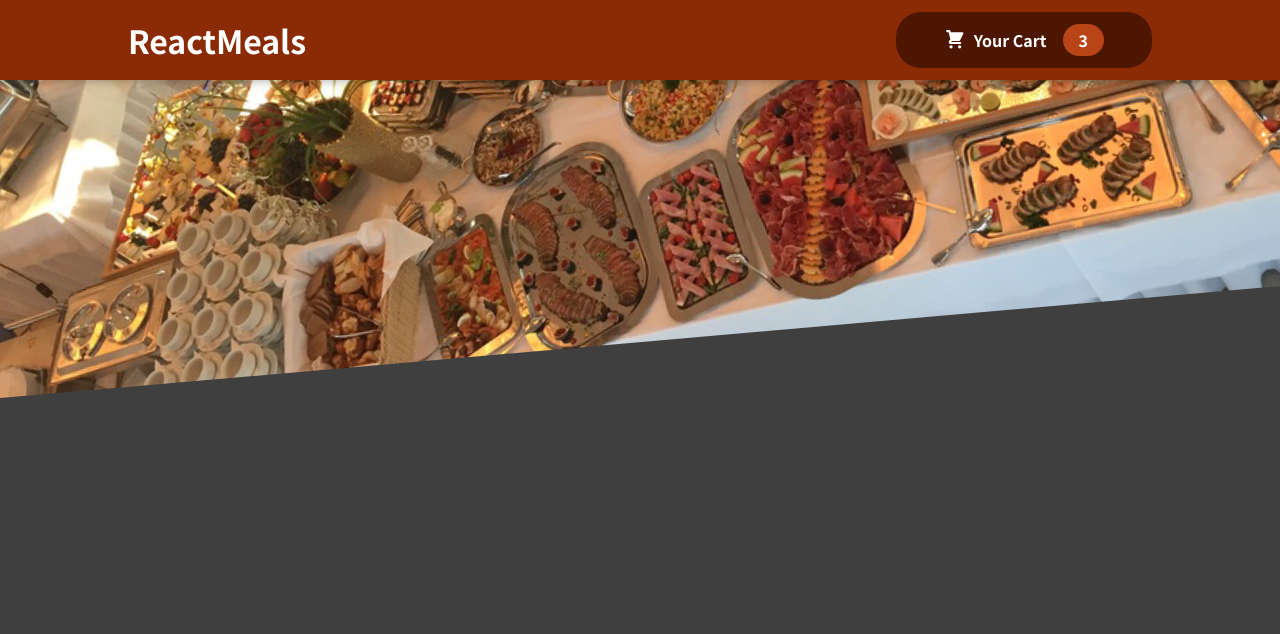
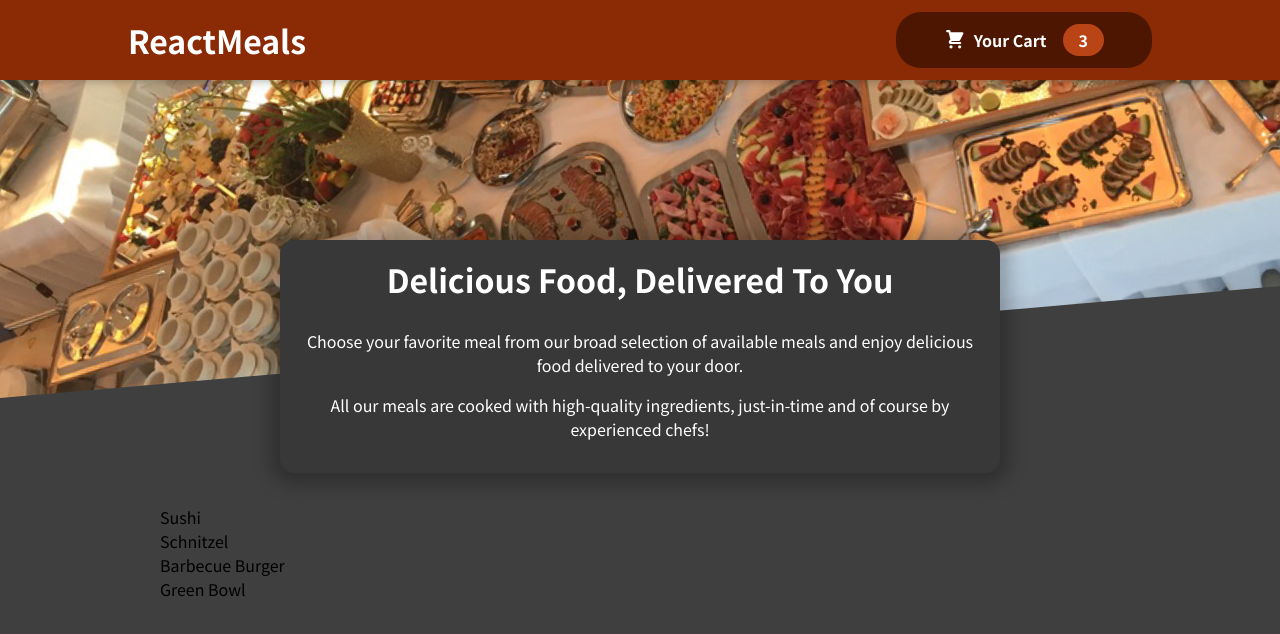
Before and after one commit to philsmirnoff/tutorial, a React (Create React App) app in the folder udemy/01-starting-project 5/: page / in a window 1280 px wide. Shown: the top 634 px of the page. Built offline with nearby package versions, Linux system fonts and the light colour scheme.

Commit message:
add meals componenent

```diff
--- a/udemy/01-starting-project 5/src/App.js
+++ b/udemy/01-starting-project 5/src/App.js
@@ -1,11 +1,16 @@
 import { Fragment } from 'react';
 import Header from './components/Layout/Header';
+import Meals from './components/Meals/Meals';
 
 
 function App() {
   return (
     <Fragment>
       <Header />
+      <main>
+        <Meals />
+      </main>
+
     </Fragment>
   );
 }
--- /dev/null
+++ b/udemy/01-starting-project 5/src/components/Meals/AvailableMeals.js
@@ -0,0 +1,42 @@
+import React from 'react';
+import classes from './AvailableMeals.module.css';
+
+const DUMMY_MEALS = [
+  {
+    id: 'm1',
+    name: 'Sushi',
+    description: 'Finest fish and veggies',
+    price: 22.99,
+  },
+  {
+    id: 'm2',
+    name: 'Schnitzel',
+    description: 'A german specialty!',
+    price: 16.5,
+  },
+  {
+    id: 'm3',
+    name: 'Barbecue Burger',
+    description: 'American, raw, meaty',
+    price: 12.99,
+  },
+  {
+    id: 'm4',
+    name: 'Green Bowl',
+    description: 'Healthy...and green...',
+    price: 18.99,
+  },
+];
+
+function AvailableMeals() {
+  const mealsList = DUMMY_MEALS.map((meal) => <li>{meal.name}</li>);
+  return (
+    <section className={classes.meals}>
+      <ul>
+        {mealsList}
+      </ul>
+    </section>
+  )
+}
+
+export default AvailableMeals
--- /dev/null
+++ b/udemy/01-starting-project 5/src/components/Meals/AvailableMeals.module.css
@@ -0,0 +1,24 @@
+.meals {
+  max-width: 60rem;
+  width: 90%;
+  margin: 2rem auto;
+  animation: meals-appear 1s ease-out forwards;
+}
+
+.meals ul {
+  list-style: none;
+  margin: 0;
+  padding: 0;
+}
+
+@keyframes meals-appear {
+  from {
+    opacity: 0;
+    transform: translateY(3rem);
+  }
+
+  to {
+    opacity: 1;
+    transform: translateY(0);
+  }
+}
--- /dev/null
+++ b/udemy/01-starting-project 5/src/components/Meals/Meals.js
@@ -0,0 +1,14 @@
+import React, { Fragment } from 'react';
+import MealsSummary from './MealsSummary';
+import AvailableMeals from './AvailableMeals';
+
+function Meals() {
+  return (
+    <Fragment>
+      <MealsSummary />
+      <AvailableMeals />
+    </Fragment>
+  )
+}
+
+export default Meals
--- /dev/null
+++ b/udemy/01-starting-project 5/src/components/Meals/MealsSummary.js
@@ -0,0 +1,18 @@
+import classes from './MealsSummary.module.css';
+import React from 'react'
+
+function MealsSummary() {
+  return (
+    <section className={classes.summary}>
+      <h2>Delicious Food, Delivered To You</h2>
+      <p>
+        Choose your favorite meal from our broad selection of available meals and enjoy delicious food delivered to your door.
+      </p>
+      <p>
+        All our meals are cooked with high-quality ingredients, just-in-time and of course by experienced chefs!
+      </p>
+    </section>
+  )
+}
+
+export default MealsSummary
--- /dev/null
+++ b/udemy/01-starting-project 5/src/components/Meals/MealsSummary.module.css
@@ -0,0 +1,18 @@
+.summary {
+  text-align: center;
+  max-width: 45rem;
+  width: 90%;
+  margin: auto;
+  margin-top: -10rem;
+  position: relative;
+  background-color: #383838;
+  color: white;
+  border-radius: 14px;
+  padding: 1rem;
+  box-shadow: 0 1px 18px 10px rgba(0, 0, 0, 0.25);
+}
+
+.summary h2 {
+  font-size: 2rem;
+  margin-top: 0;
+}
```
Also changed, not shown: 1 other file (tests, documents, lock files or other folders).
